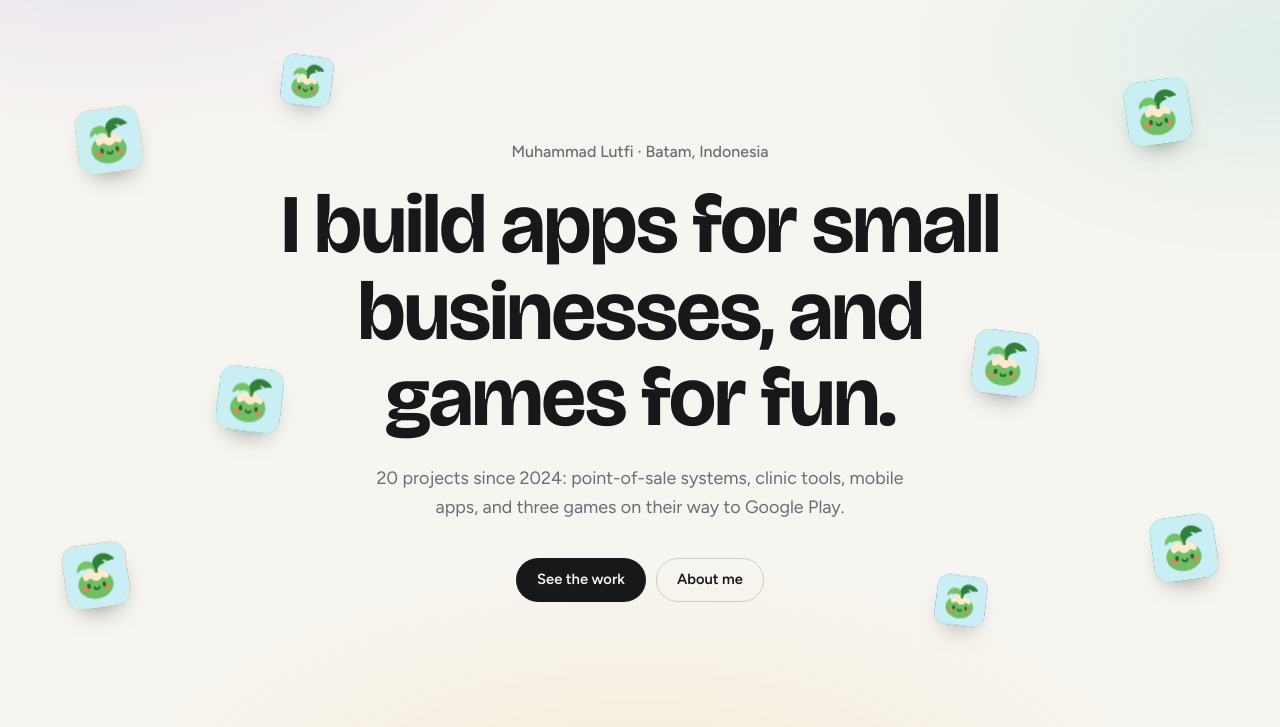
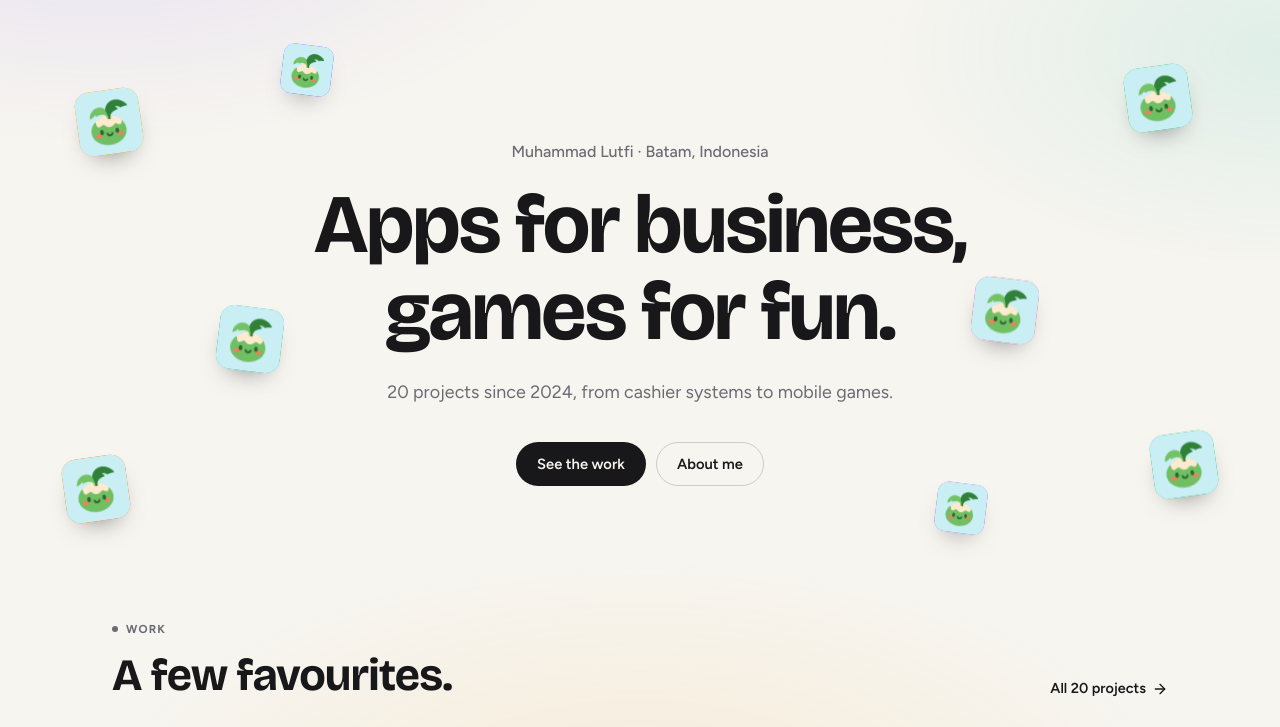
Before and after one commit to lutfidev/lutfidev.github.io, a plain HTML site: page index.html in a window 1280 px wide. Shown: the part 69-796 px from the top of the page. Drawn offline with nearby package versions, Linux system fonts and the light colour scheme; no server answers; files whose address does not match are found by name.

Commit message:
feat: shorten home hero copy

```diff
--- a/index.html
+++ b/index.html
@@ -35,8 +35,8 @@
             </div>
             <div class="container home-hero-inner">
                 <p class="hello">Muhammad Lutfi · Batam, Indonesia</p>
-                <h1>I build apps for small businesses, and games for fun.</h1>
-                <p class="lead">20 projects since 2024: point-of-sale systems, clinic tools, mobile apps, and three games on their way to Google Play.</p>
+                <h1>Apps for business, games for fun.</h1>
+                <p class="lead">20 projects since 2024, from cashier systems to mobile games.</p>
                 <div class="hero-actions">
                     <a href="#work" class="btn btn-primary">See the work</a>
                     <a href="about/" class="btn btn-ghost">About me</a>
```
